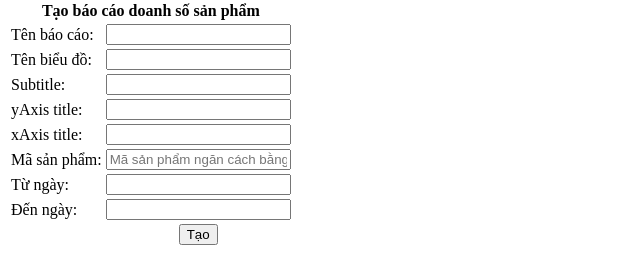
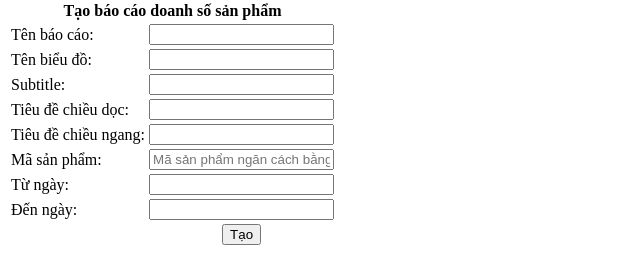
Before and after one commit to phidoi247/atum1, a PHP site: page /report_maker.php in a window 1280 px wide. Shown: the part 309-570 px from the top of the page, without its empty margins (0-640 px from the left). Run offline with PHP 8.4, Linux system fonts and the light colour scheme.

Commit message:
sửa lỗi phần của tui

```diff
--- a/modules/ql/modules/baocao/doanh_so.php
+++ b/modules/ql/modules/baocao/doanh_so.php
@@ -69,12 +69,12 @@
 
 		//lấy data
 		for($i=0;$i<count($masp);$i++){
-			$qdata[$i] = " SELECT tblhoadon.ngay,sum(tblchitietdonhang.soluong)as soluong ";
+			$qdata[$i] = " SELECT left(tblhoadon.thoigian,10) as ngay,sum(tblchitietdonhang.soluong)as soluong ";
 			$qdata[$i] .= " FROM tblhoadon JOIN tblchitietdonhang ";
 			$qdata[$i] .= " ON tblhoadon.ten_hoadon = tblchitietdonhang.ten_hoadon ";
 			$qdata[$i] .= " JOIN tblsanpham ON tblsanpham.sanpham_id = tblchitietdonhang.sanpham_id ";
 			$qdata[$i] .= "	WHERE tblchitietdonhang.loaigiaodich_id = 1 AND left(tblhoadon.thoigian,10) BETWEEN "."'" .$tungay ."'"." AND "."'".$denngay ."'"." AND tblsanpham.sanpham_id IN (" ."'".$masp[$i]."'".")";
-			$qdata[$i] .= " GROUP BY tblhoadon.ngay ";
+			$qdata[$i] .= " GROUP BY ngay ";
 			$qdata[$i] .= " ORDER BY tblsanpham.sanpham_id ASC; ";
 			$r = mysqli_query($dbc, $qdata[$i]);
 
--- a/modules/ql/modules/baocao/report_maker.php
+++ b/modules/ql/modules/baocao/report_maker.php
@@ -19,11 +19,11 @@
         			<td><input type="text" name="subtitle" required></td>
         		</tr>
         		<tr>
-        			<td><label>yAxis title: </label></td>
+        			<td><label>Tiêu đề chiều dọc: </label></td>
         			<td><input type="text" name="yaxis"></td>
         		</tr>
         		<tr>
-        			<td><label>xAxis title: </label></td>
+        			<td><label>Tiêu đề chiều ngang: </label></td>
         			<td><input type="text" name="xaxis"></td>
         		</tr>
         		<tr>
@@ -63,7 +63,7 @@
         			<td><input type="text" name="subtitle" required></td>
         		</tr>
         		<tr>
-        			<td><label>xAxis title: </label></td>
+        			<td><label>Tiêu đề chiều ngang: </label></td>
         			<td><input type="text" name="xaxis"></td>
         		</tr>
         		<tr>
@@ -99,7 +99,7 @@
         			<td><input type="text" name="subtitle" required></td>
         		</tr>
         		<tr>
-        			<td><label>yAxis title: </label></td>
+        			<td><label>Tiêu đề chiều dọc: </label></td>
         			<td><input type="text" name="yaxis"></td>
         		</tr>
         		<tr>
```
